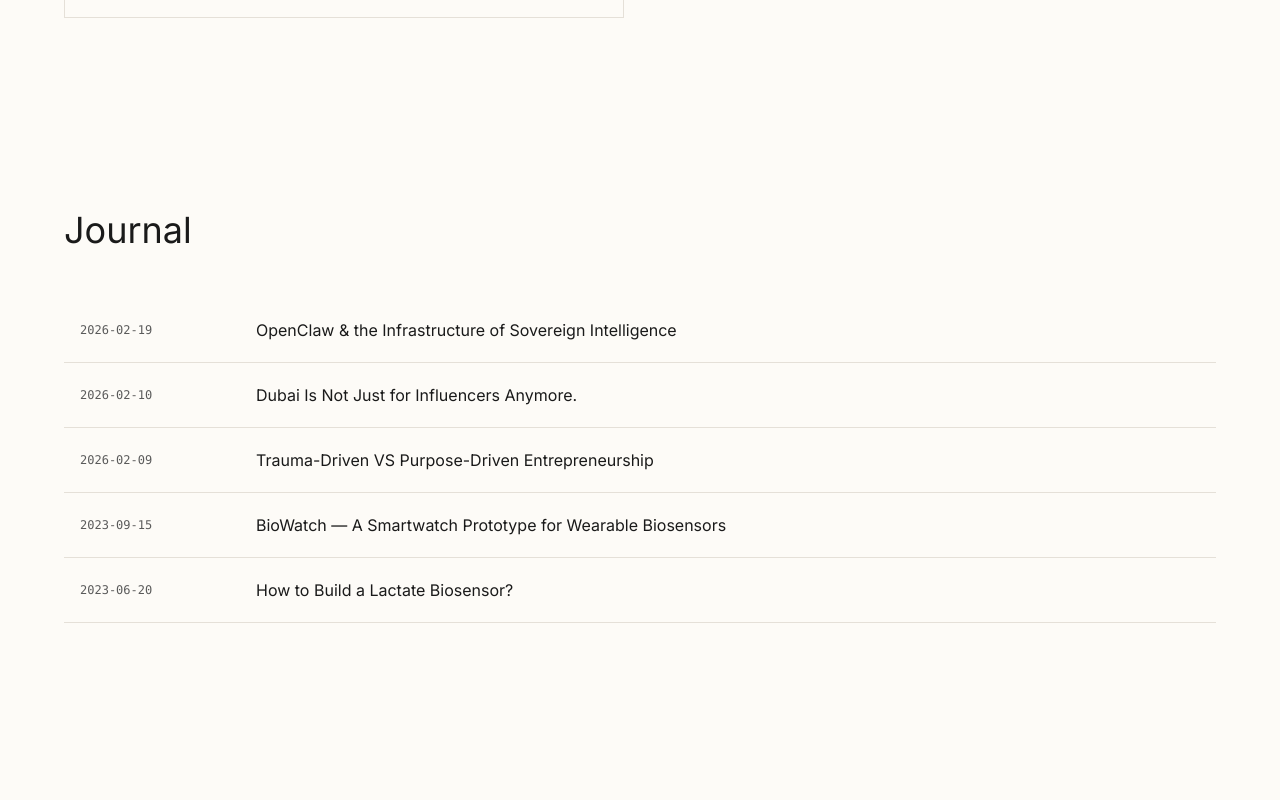
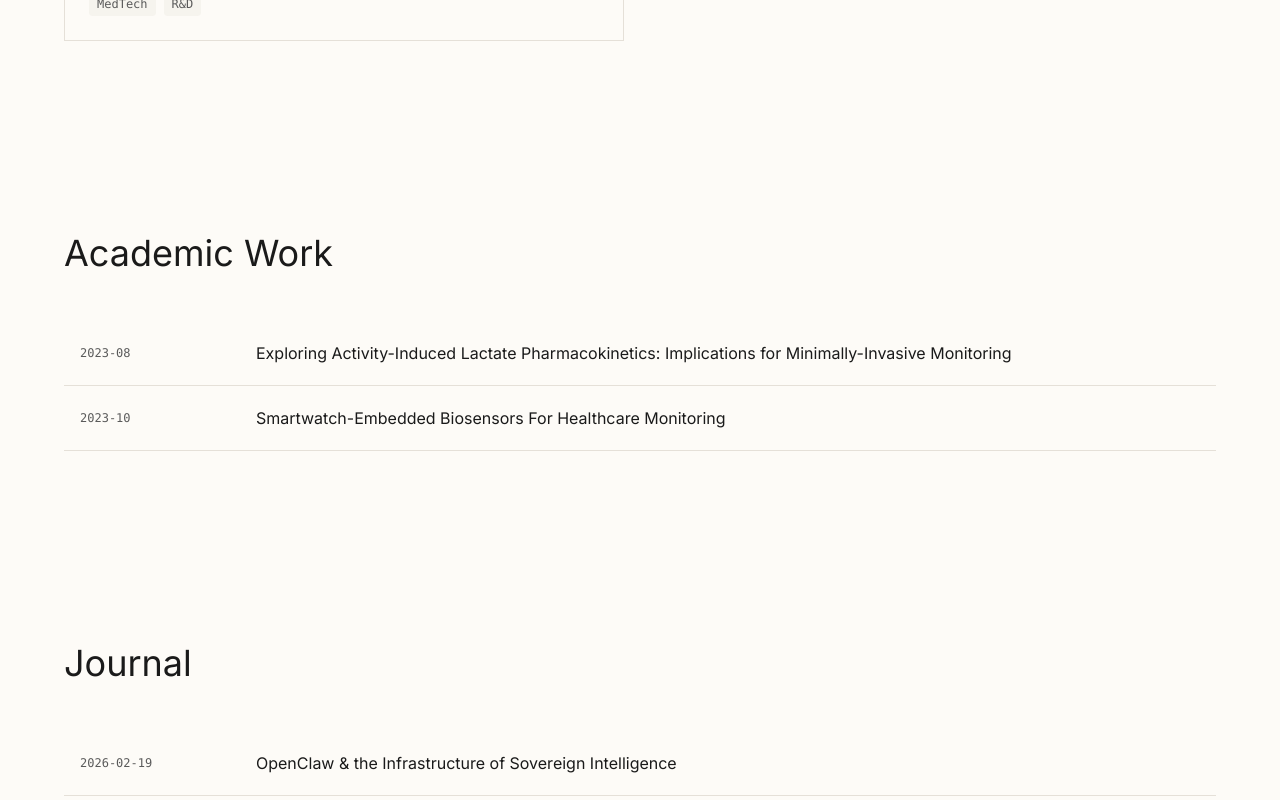
Before and after one commit to VivienP/personal-website, a React (Vite) app: page / in a window 1280 px wide. Shown: the part 1180-1980 px from the top of the page. Built offline with nearby package versions, Linux system fonts and the light colour scheme; a web font is replaced by a local one.

Commit message:
Add Academic Work section, update PKvitality link and project descriptions

```diff
--- a/src/App.jsx
+++ b/src/App.jsx
@@ -1,6 +1,7 @@
 import { Routes, Route } from 'react-router-dom';
 import Hero from './sections/Hero';
 import Projects from './sections/Projects';
+import AcademicWork from './sections/AcademicWork';
 import Journal from './sections/Journal';
 import TraumaVsPurpose from './articles/TraumaVsPurpose';
 import Art from './pages/Art';
@@ -34,6 +35,7 @@ const Home = () => (
     />
     <Hero />
     <Projects />
+    <AcademicWork />
     <Journal />
     <ArtSection />
   </main>
--- a/src/articles/Dubai.jsx
+++ b/src/articles/Dubai.jsx
@@ -36,7 +36,7 @@ const Dubai = () => {
             <header className="mb-12 space-y-6">
                 <span className="font-mono text-sm text-secondary">2026-02-10</span>
                 <h1 className="text-3xl md:text-4xl text-primary leading-tight font-serif italic">
-                    Dubai Is Not Just for Influencers Anymore.
+                    Dubai Is Not Just for Influencers Anymore
                 </h1>
             </header>
 
--- /dev/null
+++ b/src/sections/AcademicWork.jsx
@@ -0,0 +1,52 @@
+import React from 'react';
+import { ArrowUpRight } from 'lucide-react';
+
+const articles = [
+    {
+        date: "2023-08",
+        title: "Exploring Activity-Induced Lactate Pharmacokinetics: Implications for Minimally-Invasive Monitoring",
+        link: "https://www.researchgate.net/publication/375229419_Exploring_Activity-Induced_Lactate_Pharmacokinetics_Implications_for_Minimally-Invasive_Monitoring"
+    },
+    {
+        date: "2023-10",
+        title: "Smartwatch-Embedded Biosensors For Healthcare Monitoring",
+        link: "https://www.researchgate.net/publication/375227950_Smartwatch-Embedded_Biosensors_For_Healthcare_Monitoring"
+    }
+];
+
+const AcademicWorkItem = ({ article }) => (
+    <a
+        href={article.link}
+        target="_blank"
+        rel="noopener noreferrer"
+        className="group flex items-center justify-between py-5 px-4 border-b border-border-subtle hover:bg-white/50 transition-colors cursor-pointer"
+    >
+        <div className="flex flex-col md:flex-row md:items-center md:space-x-12 w-full pr-8">
+            <span className="font-mono text-xs text-secondary w-32 shrink-0">{article.date}</span>
+            <h3 className="text-base text-primary group-hover:text-accent transition-colors flex-1 mt-1 md:mt-0">
+                {article.title}
+            </h3>
+        </div>
+        <ArrowUpRight size={16} className="text-secondary opacity-100 md:opacity-0 md:group-hover:opacity-100 transition-opacity shrink-0" />
+    </a>
+);
+
+const AcademicWork = () => {
+    return (
+        <section id="academic-work" className="py-24 px-6">
+            <div className="max-w-6xl mx-auto">
+                <div className="mb-12">
+                    <h2 className="text-3xl md:text-4xl text-primary">Academic Work</h2>
+                </div>
+
+                <div className="flex flex-col">
+                    {articles.map((article, index) => (
+                        <AcademicWorkItem key={index} article={article} />
+                    ))}
+                </div>
+            </div>
+        </section>
+    );
+};
+
+export default AcademicWork;
--- a/src/sections/Journal.jsx
+++ b/src/sections/Journal.jsx
@@ -2,14 +2,14 @@ import React from 'react';
 import { ArrowUpRight } from 'lucide-react';
 
 const articles = [
-{
+    {
         date: "2026-02-19",
         title: "OpenClaw & the Infrastructure of Sovereign Intelligence",
         slug: "openclaw"
     },
     {
         date: "2026-02-10",
-        title: "Dubai Is Not Just for Influencers Anymore.",
+        title: "Dubai Is Not Just for Influencers Anymore",
         slug: "dubai"
     },
     {
@@ -42,7 +42,7 @@ const JournalItem = ({ article }) => (
                 {article.title}
             </h3>
         </div>
-        <ArrowUpRight size={16} className="text-secondary opacity-0 group-hover:opacity-100 transition-opacity shrink-0" />
+        <ArrowUpRight size={16} className="text-secondary opacity-100 md:opacity-0 md:group-hover:opacity-100 transition-opacity shrink-0" />
     </Link>
 );
 
--- a/src/sections/Projects.jsx
+++ b/src/sections/Projects.jsx
@@ -21,8 +21,8 @@ const projects = [
     },
     {
         id: 3,
-        title: "Biosensor Research",
-        description: "Master Thesis on embedded healthcare monitoring.",
+        title: "Wearable Biosensor Research",
+        description: "Built a smartwatch prototype for wearable glucose and lactate enzymatic biosensors.",
         tags: ["Research", "HealthTech"],
         link: "/blog/biowatch",
         github: "#"
@@ -40,7 +40,7 @@ const projects = [
         title: "Research Intern @ PKvitality",
         description: "Contributed to the R&D of the first non-invasive CGM smartwatch for diabetics.",
         tags: ["MedTech", "R&D"],
-        link: "https://www.pkvitality.com/",
+        link: "https://www.youtube.com/watch?v=4zz6rDdbdZY",
         github: "#"
     }
 ];
```
Also changed, not shown: 1 other file (tests, documents, lock files or other folders).
